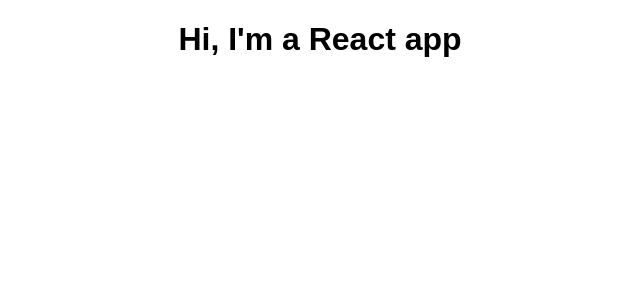
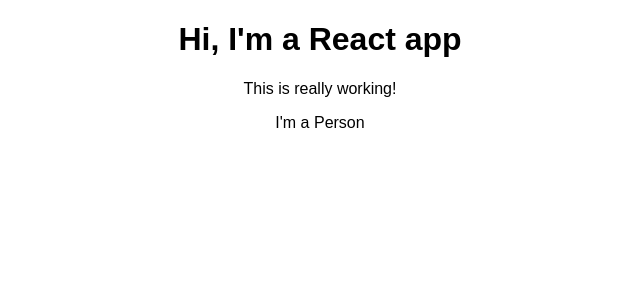
Before and after one commit to illutek/react-udemy, a React (Create React App) app: page / in a window 1280 px wide. Shown: the top 300 px of the page, without its empty margins (320-960 px from the left). Built offline with nearby package versions, Linux system fonts and the light colour scheme.

Commit message:
end of  section3 college31

```diff
--- a/src/App.js
+++ b/src/App.js
@@ -1,11 +1,14 @@
 import React, { Component } from 'react';
 import './App.css';
+import Person from './Person/Person';
 
 class App extends Component {
   render() {
     return (
       <div className="App">
         <h1>Hi, I'm a React app</h1>
+        <p>This is really working!</p>
+        <Person />
       </div>
     );
   }
--- /dev/null
+++ b/src/Person/Person.js
@@ -0,0 +1,8 @@
+import React from "react";
+
+const person = () => {
+  return <p>I'm a Person</p>
+
+};
+
+export default person;
```
